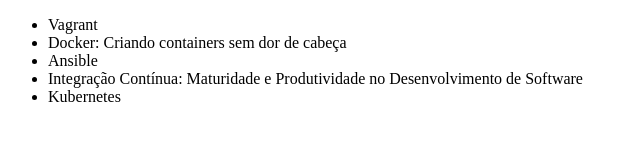
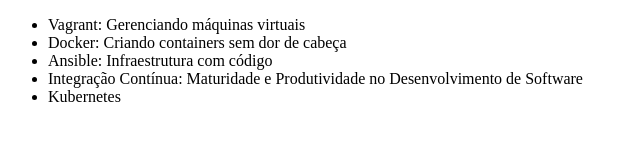
Before and after one commit to ftabarim/alura-git, a plain HTML site: page index.html in a window 1280 px wide. Shown: the whole page, without its empty margins (0-640 px from the left). Drawn offline with Linux system fonts and the light colour scheme.

Commit message:
arrrumando as merda

```diff
--- a/index.html
+++ b/index.html
@@ -6,9 +6,9 @@
 </head>
 <body>
     <ul>
-        <li>Vagrant</li>
+        <li>Vagrant: Gerenciando máquinas virtuais</li>
         <li>Docker: Criando containers sem dor de cabeça</li>
-        <li>Ansible</li>
+        <li>Ansible: Infraestrutura com código</li>
         <li>Integração Contínua: Maturidade e Produtividade no Desenvolvimento de Software</li>
         <li>Kubernetes</li>
     </ul>
```
